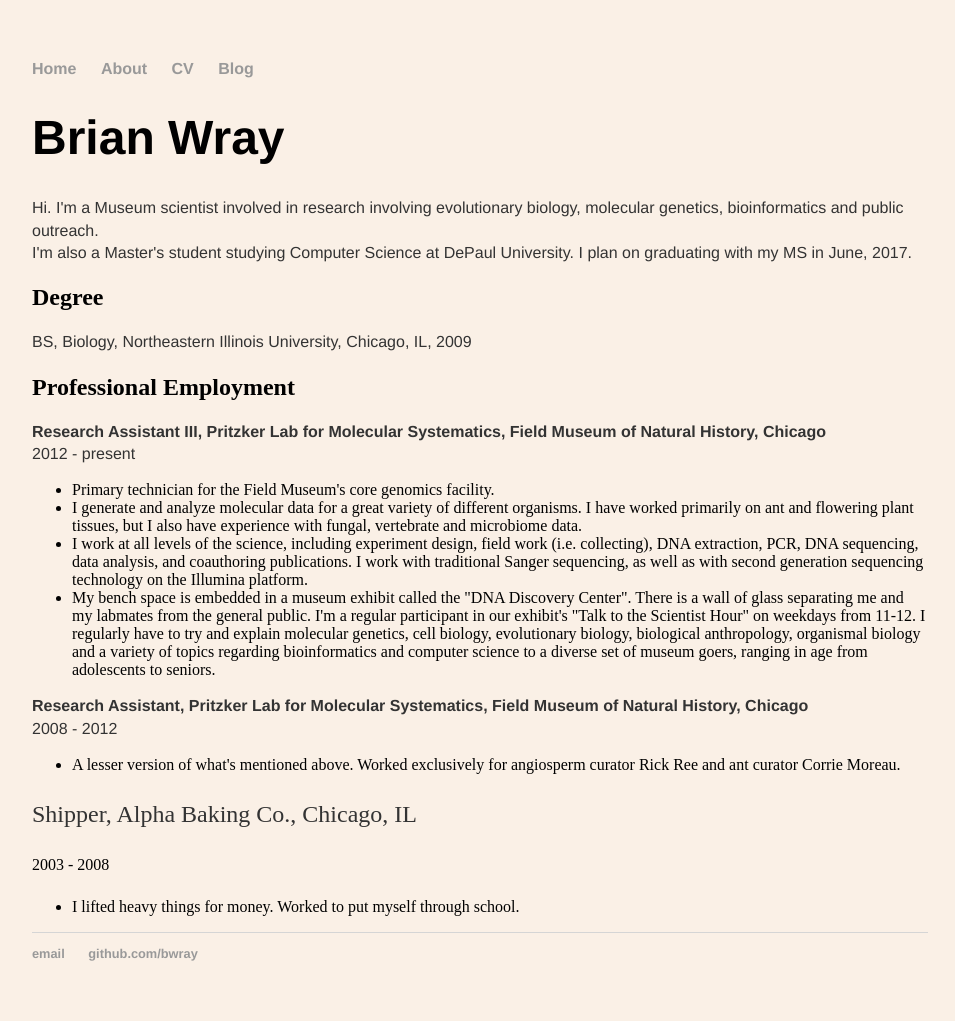
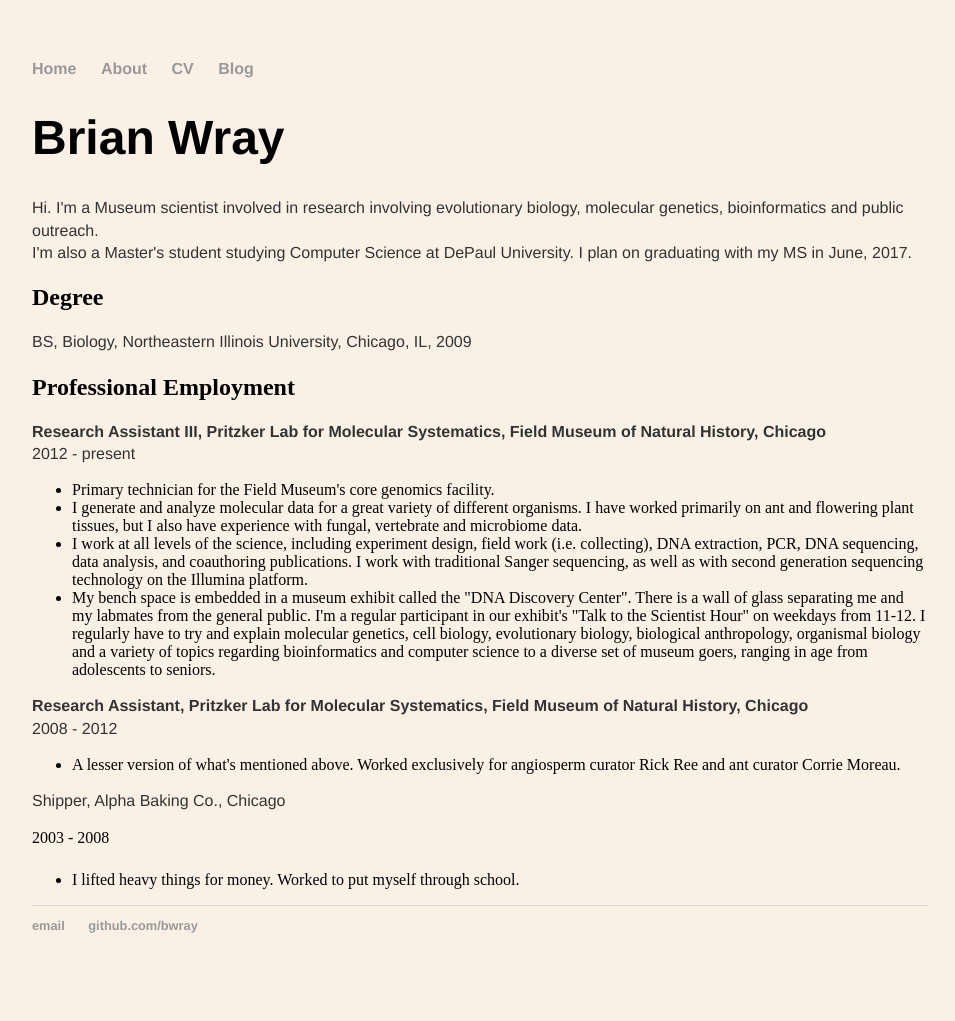
Before and after one commit to bwray/bwray.github.io, a Jekyll site: the page built from cv/index.html, in a window 1280 px wide. Shown: the whole page, without its empty margins (160-1115 px from the left). Built offline with Jekyll 4.4.1, drawn with Linux system fonts in a browser that asks for light colours; after the commit the page ends 993 px from its top, so only the background shows below that.

Commit message:
playing with html on the cv

```diff
--- a/cv/index.html
+++ b/cv/index.html
@@ -35,7 +35,7 @@ title: Brian Wray's CV
 	<li>A lesser version of what's mentioned above. Worked exclusively for angiosperm curator Rick Ree and ant curator Corrie Moreau. </li>
 	</ul>
 
-	<p>Shipper, Alpha Baking Co., Chicago, IL</p>
+	<p style = "font-family: helvetica; font-size: 100%">Shipper, Alpha Baking Co., Chicago</p>
 	2003 - 2008</p>
 	<ul>
 	<li>I lifted heavy things for money. Worked to put myself through school.</li>
```
